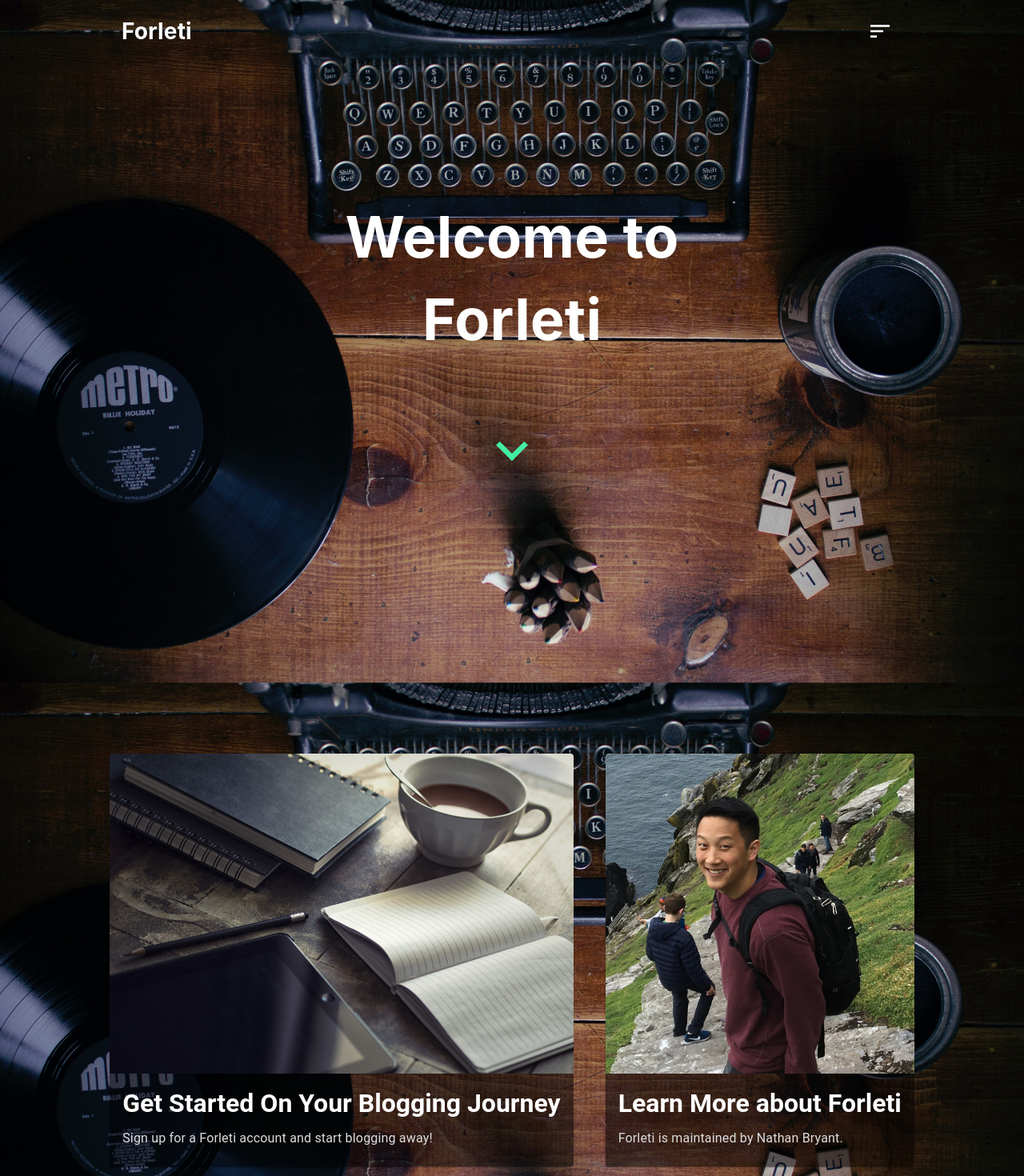
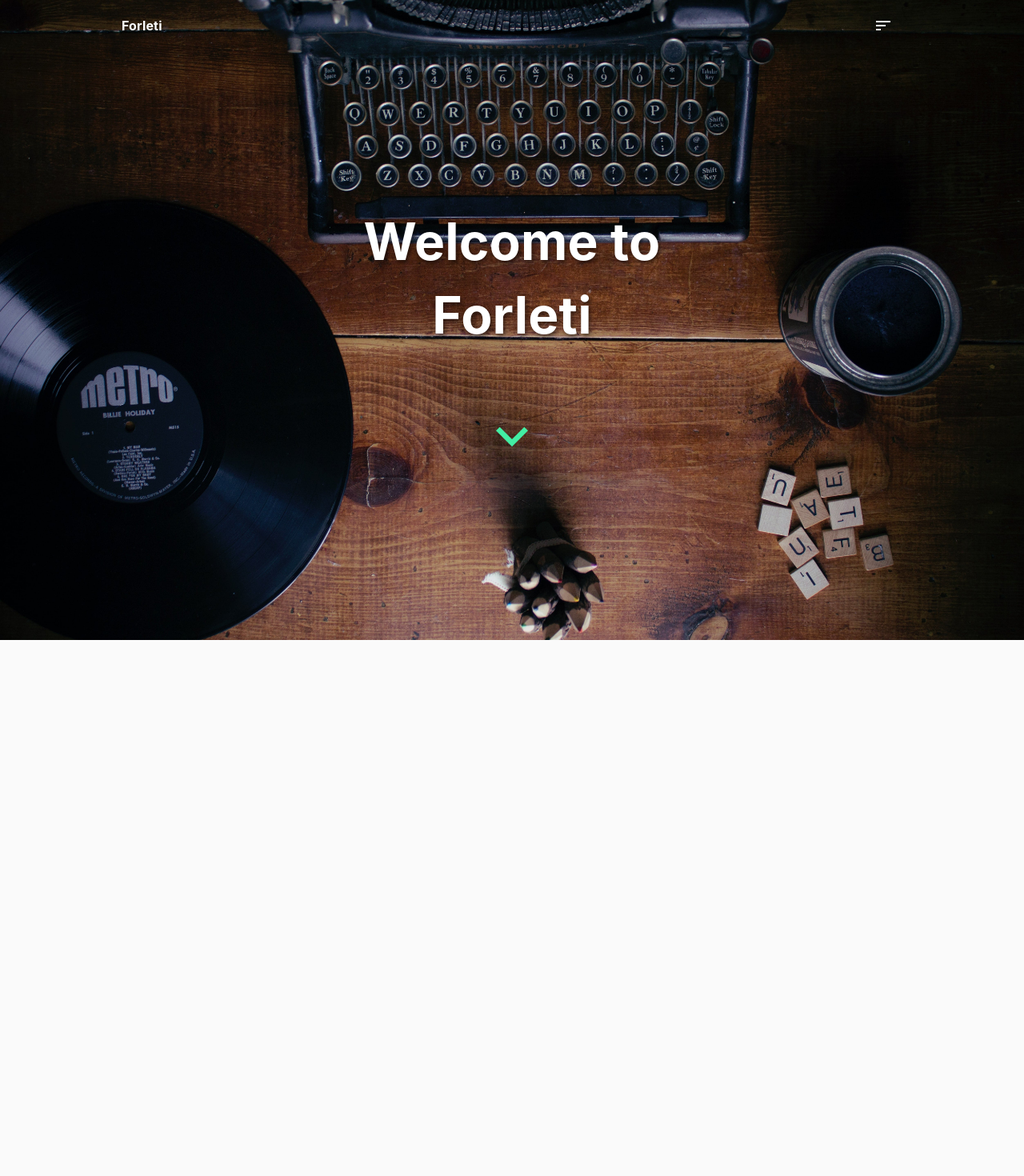
Before and after one commit to nbry/forleti-fe, a React (Create React App) app: page / in a window 1280 px wide. Shown: the top 1470 px of the page at 80% size. Built offline with nearby package versions, Linux system fonts and the light colour scheme.

Commit message:
Modify layout and add scroll animation

```diff
--- a/package.json
+++ b/package.json
@@ -11,6 +11,7 @@
     "react": "^17.0.1",
     "react-dom": "^17.0.1",
     "react-scripts": "4.0.1",
+    "react-scroll": "^1.8.1",
     "styled-components": "^5.2.1",
     "web-vitals": "^0.2.4"
   },
--- a/src/components/Header.js
+++ b/src/components/Header.js
@@ -5,7 +5,7 @@ import styled from "styled-components";
 
 function Header() {
   return (
-    <StyledAppBar elevation={0}>
+    <StyledAppBar id="header" elevation={0}>
       <StyledToolbar>
         <Title>Forleti</Title>
         <IconButton>
@@ -21,6 +21,8 @@ export default Header;
 // STYLES:
 const Title = styled.h1`
   flex-grow: 1;
+  font-size: 1rem;
+  text-shadow: 2px 3px 5px rgba(0, 0, 0, 0.5);
 `;
 
 const StyledAppBar = styled(AppBar)`
@@ -29,7 +31,8 @@ const StyledAppBar = styled(AppBar)`
 
 const StyledSortIcon = styled(SortIcon)`
   color: #fff;
-  font-size: 2rem;
+  text-shadow: 2px 3px 5px rgba(0, 0, 0, 0.5);
+  font-size: 1.5rem;
 `;
 
 const StyledToolbar = styled(Toolbar)`
--- a/src/components/LandingPage.js
+++ b/src/components/LandingPage.js
@@ -7,13 +7,15 @@ import LandingPageInfo from "./LandingPageInfo";
 
 function LandingPage() {
   return (
-    <BackgroundContainer>
-      <Wrapper>
-        <Header />
-        <LandingPageBanner />
-      </Wrapper>
+    <>
+      <BackgroundContainer>
+        <Wrapper>
+          <Header />
+          <LandingPageBanner />
+        </Wrapper>
+      </BackgroundContainer>
       <LandingPageInfo />
-    </BackgroundContainer>
+    </>
   );
 }
 
--- a/src/components/LandingPageBanner.js
+++ b/src/components/LandingPageBanner.js
@@ -2,6 +2,7 @@ import React, { useEffect, useState } from "react";
 import styled from "styled-components";
 import ExpandMoreIcon from "@material-ui/icons/ExpandMore";
 import { Collapse, IconButton } from "@material-ui/core";
+import { Link as Scroll } from "react-scroll";
 
 function LandingPageBanner() {
   const [checked, setChecked] = useState(false);
@@ -19,9 +20,11 @@ function LandingPageBanner() {
         <Title>
           Welcome to <br /> <span>Forleti</span>
         </Title>
-        <IconButton>
-          <StyledExpandMoreIcon />
-        </IconButton>
+        <Scroll to="loading-page-info" smooth={true}>
+          <IconButton>
+            <StyledExpandMoreIcon />
+          </IconButton>
+        </Scroll>
       </InnerWrapper>
     </Collapse>
   );
@@ -41,5 +44,6 @@ const StyledExpandMoreIcon = styled(ExpandMoreIcon)`
 
 const Title = styled.h2`
   color: white;
-  font-size: 4.5rem;
+  text-shadow: 2px 3px 5px rgba(0, 0, 0, 0.5);
+  font-size: 4rem;
 `;
--- a/src/components/LandingPageInfo.js
+++ b/src/components/LandingPageInfo.js
@@ -2,14 +2,14 @@ import React from "react";
 import styled from "styled-components";
 
 import ImageCard from "./ImageCard";
-import cards from "./static/LandingPageCards";
+import cards from "../static/LandingPageCards";
 
 function LandingPageInfo() {
   return (
-    <OuterWrapper>
-      {cards.map((card) => (
-        <ImageCard key={card.title} cardInfo={card} />
-      ))}
+    <OuterWrapper id="loading-page-info">
+      {/* {cards.map((card) => (
+        <ImageCard key={card.title} cardInfo={card}/>
+      ))} */}
     </OuterWrapper>
   );
 }
```
Also changed, not shown: src/components/ImageCard.js (indentation only), src/static/LandingPageCards.js (renamed from src/components/static/LandingPageCards.js), 1 other file (tests, documents, lock files or other folders).
